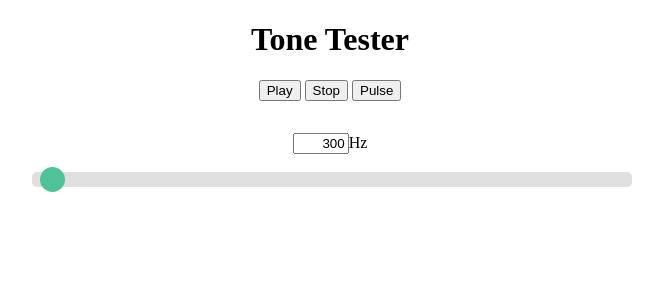
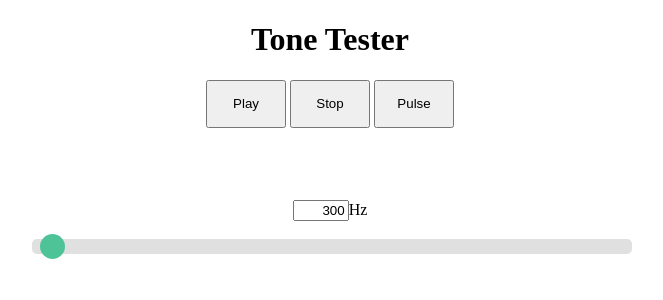
Before and after one commit to ronniergz/tone-tester, a PHP site: page / in a window 1280 px wide. Shown: the top 300 px of the page, without its empty margins (310-973 px from the left). Run offline with PHP 8.4, Linux system fonts and the light colour scheme.

Commit message:
increased button sizes

```diff
--- a/app.js
+++ b/app.js
@@ -1,13 +1,15 @@
 const buttonPlay = document.querySelector(".button-play");
 const buttonPulse = document.querySelector(".button-pulse");
-const buttonStop = document.querySelector(".stop");
+const buttonStop = document.querySelector(".button-stop");
 const freq = document.querySelector(".freq");
 const freqSlider = document.querySelector("#freq-slider");
 const activeFreq = document.querySelector(".active-freq");
+const light = document.querySelector("#light");
 
 // Play frequency
 const play = () => {
   if (playing === true) return;
+  light.style.backgroundColor = "green";
   osc = audioContext.createOscillator();
   gain = audioContext.createGain();
   osc.type = "sine";
@@ -29,6 +31,7 @@ const stop = (e) => {
     0.00001,
     audioContext.currentTime + 0.04
   );
+  light.style.backgroundColor = "inherit";
   playing = false;
 };
 
--- a/index.html
+++ b/index.html
@@ -10,9 +10,12 @@
   <body>
     <h1>Tone Tester</h1>
     <div>
-      <button data-key="play" class="button-play">Play</button>
-      <button class="stop">Stop</button>
-      <button data-key="pulse" class="button-pulse">Pulse</button>
+      <button data-key="play" class="button button-play">Play</button>
+      <button class="button button-stop">Stop</button>
+      <button data-key="pulse" class="button button-pulse">Pulse</button>
+    </div>
+    <div>
+      <div id="light"></div>
     </div>
     <div class="input">
       <input name="freq" type="text" class="freq" />Hz
--- a/style.css
+++ b/style.css
@@ -9,6 +9,20 @@ body {
 .slide-container {
   width: 50%;
   margin: 1rem auto;
+}
+
+.button {
+  height: 3rem;
+  width: 5rem;
+}
+
+#light {
+  height: 1.5rem;
+  width: 1.5rem;
+  margin: 1rem auto;
+  border-radius: 0.75rem;
+  border-width: 2px;
+  border-color: gray;
 }
 
 .slider {
```
Also changed, not shown: readme.md.
